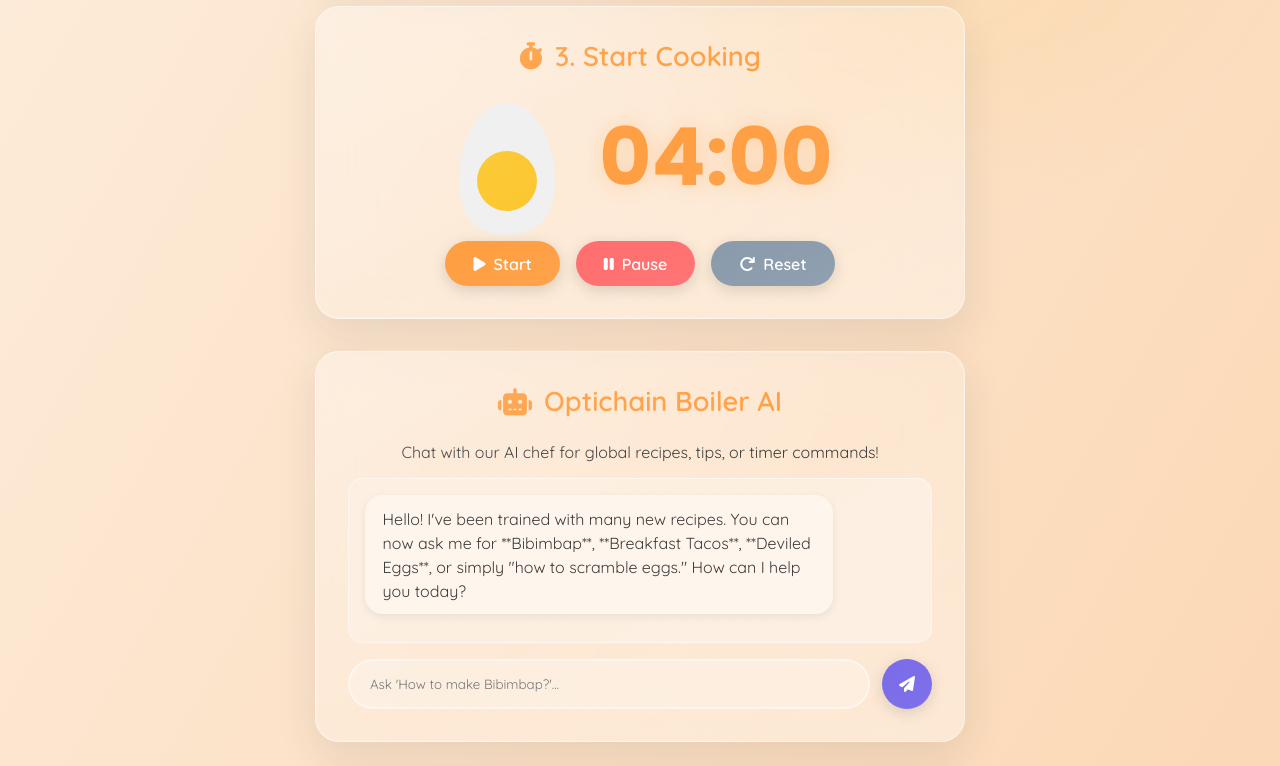
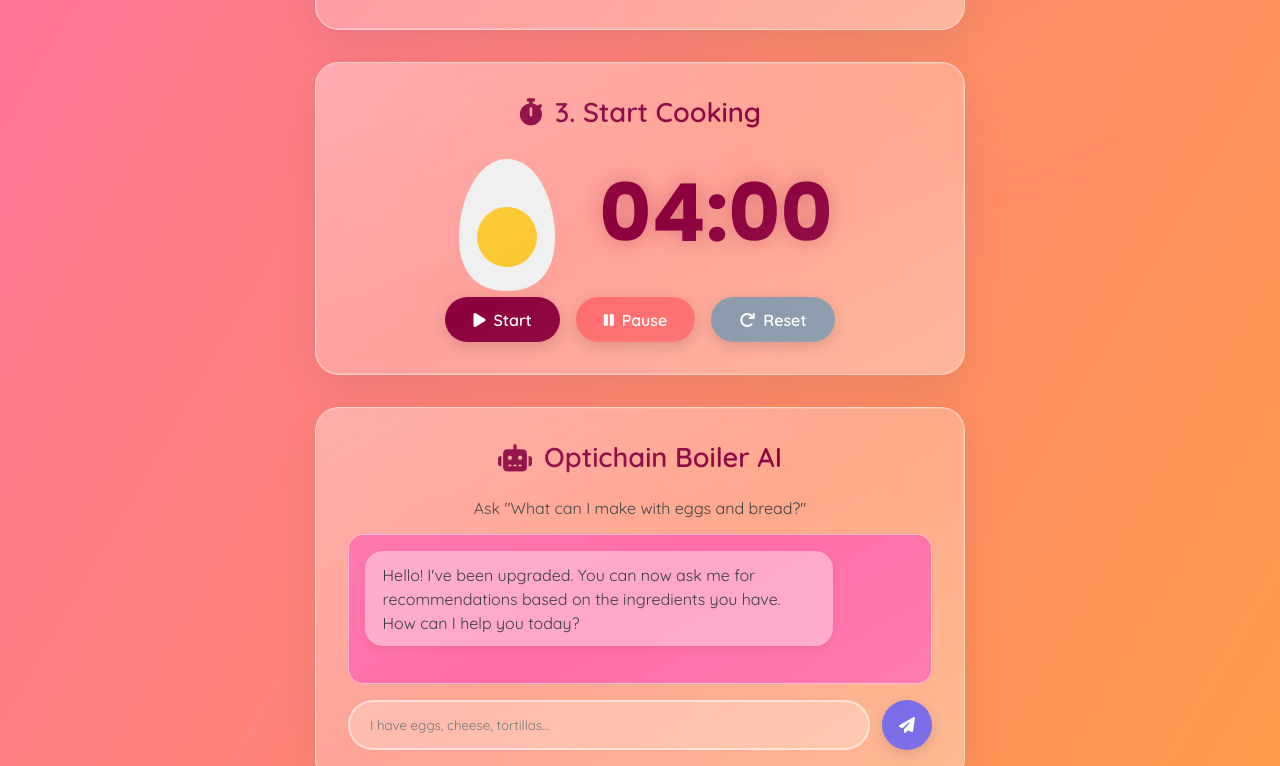
Before and after one commit to cozytustudios/Boil-Master-, a plain HTML site: page index.html in a window 1280 px wide. Shown: the part 666-1432 px from the top of the page. Drawn offline with Linux system fonts and the light colour scheme.

Commit message:
Update index.html

```diff
--- a/index.html
+++ b/index.html
@@ -9,11 +9,11 @@
     <link href="https://fonts.googleapis.com/css2?family=Poppins:wght@300;400;500;600;700&family=Quicksand:wght@400;500;600;700&display=swap" rel="stylesheet">
     <style>
         :root {
-            --primary-color: #ff9f43; /* Default Orange */
+            --primary-color: #8c003d; /* Default Orange */
             --secondary-color: #feca57;
             --accent-color: #ff6b6b;
-            --background-start: #fdefe0;
-            --background-end: #fbd6b1;
+            --background-start:#ff6da7;
+            --background-end: #ff9f3f;
             --text-color: #3d3d3d;
             --card-bg: rgba(255, 255, 255, 0.25); /* More transparent */
             --card-shadow: rgba(45, 52, 54, 0.1);
@@ -80,7 +80,24 @@
 
         header { text-align: center; margin-bottom: 2rem; animation: fadeIn 1s ease-out; }
         h1 { font-family: 'Poppins', sans-serif; font-size: clamp(2.2rem, 6vw, 3.2rem); margin-bottom: 0.25rem; font-weight: 700; text-shadow: 0 2px 15px rgba(0,0,0,0.1);}
-        .tagline { font-size: clamp(1rem, 3.5vw, 1.2rem); opacity: 0.8; }
+        .tagline { font-size: clamp(1rem, 3.5vw, 1.2rem); opacity: 0.8; margin-bottom: 1rem; }
+
+        .egg-master-btn {
+            background-color: var(--primary-color);
+            color: white;
+            padding: 10px 25px;
+            border-radius: 50px;
+            text-decoration: none;
+            font-weight: 600;
+            box-shadow: 0 4px 15px rgba(0,0,0, 0.15);
+            transition: all 0.2s ease-in-out;
+            display: inline-block;
+        }
+
+        .egg-master-btn:hover {
+            transform: translateY(-3px);
+            box-shadow: 0 6px 20px color-mix(in srgb, var(--primary-color) 40%, #000);
+        }
 
         .card {
             background: var(--card-bg);
@@ -261,6 +278,7 @@
         <header>
             <h1>Ultimate Egg Boiler Pro</h1>
             <p class="tagline">Perfect eggs, intelligently timed, with a world of recipes at your fingertips.</p>
+            <a href="1.html" class="egg-master-btn">Egg Master</a>
         </header>
 
         <!-- Settings Card -->
@@ -323,14 +341,14 @@
         <!-- AI Chat Card -->
         <div class="card" id="aiBoiler">
             <h2 class="section-title"><i class="fas fa-robot"></i>Optichain Boiler AI</h2>
-            <p style="text-align:center;">Chat with our AI chef for global recipes, tips, or timer commands!</p>
+            <p style="text-align:center;">Ask "What can I make with eggs and bread?"</p>
             <div class="ai-response" id="aiResponse">
                 <div class="ai-message ai-message-content">
-                    Hello! I've been trained with many new recipes. You can now ask me for **Bibimbap**, **Breakfast Tacos**, **Deviled Eggs**, or simply "how to scramble eggs." How can I help you today?
+                    Hello! I've been upgraded. You can now ask me for recommendations based on the ingredients you have. How can I help you today?
                 </div>
             </div>
             <div class="ai-input-container">
-                <input type="text" id="aiInput" placeholder="Ask 'How to make Bibimbap?'...">
+                <input type="text" id="aiInput" placeholder="I have eggs, cheese, tortillas...">
                 <button id="sendAiBtn" aria-label="Send message to AI"><i class="fas fa-paper-plane"></i></button>
             </div>
         </div>
@@ -411,105 +429,61 @@ document.addEventListener('DOMContentLoaded', () => {
 
     const EggData = {
         recipes: {
-            // --- NEW RECIPES FROM LOVEANDLEMONS.COM ---
+            // --- AI DATA ENHANCED WITH INGREDIENTS ---
             scrambledeggs: {
                 name: "Perfect Scrambled Eggs",
                 keywords: ["scrambled", "scramble", "fluffy"],
+                ingredients: ["egg", "milk", "butter"],
                 description: "A breakfast classic. Making them is easy, but a few simple tricks take them from good to great!",
                 details: `<strong>Ingredients:</strong><ul><li>2 large Eggs</li><li>2 tsp Milk (optional)</li><li>1/2 tbsp Butter</li><li>Salt and freshly ground black pepper</li></ul><strong>Instructions:</strong><ol><li>Lightly whisk the eggs, milk (if using), salt, and pepper.</li><li>Melt the butter in a small nonstick skillet over medium-low heat.</li><li>Pour in the egg mixture. Let cook for a few seconds without stirring.</li><li>Gently pull the eggs across the pan with a spatula until large, soft curds form.</li><li>Remove from the heat when they are still slightly moist. They will continue to cook. Serve immediately.</li></ol>`
             },
-            sunnysideup: {
-                name: "Sunny-Side-Up Eggs",
-                keywords: ["sunny side up", "fried egg", "runny yolk"],
-                description: "The perfect fried egg with a beautiful, runny yolk and fully cooked whites.",
-                details: `<strong>Ingredients:</strong><ul><li>1 tbsp Olive Oil or Butter</li><li>2 large Eggs</li><li>Salt and freshly ground black pepper</li></ul><strong>Instructions:</strong><ol><li>Heat oil or butter in a skillet over medium-low heat.</li><li>Crack the eggs into the pan, being careful not to break the yolks.</li><li>Cook for 2 to 3 minutes, until the whites are set.</li><li>For a gentler cook, you can cover the pan for the last minute to help steam the tops of the whites.</li><li>Season with salt and pepper and serve.</li></ol>`
-            },
-            poachedeggs: {
-                name: "How to Poach an Egg",
-                keywords: ["poached", "poach"],
-                description: "Master the art of poaching for a healthy and elegant egg preparation.",
-                details: `<strong>Ingredients:</strong><ul><li>1 large Egg</li><li>1 tsp White Vinegar (optional, but helps)</li></ul><strong>Instructions:</strong><ol><li>Bring a pot of water to a simmer (not a rolling boil). Add a splash of vinegar.</li><li>Crack an egg into a small bowl.</li><li>Stir the water to create a gentle vortex. Carefully slide the egg into the center.</li><li>Cook for about 3-4 minutes for a runny yolk and set whites.</li><li>Remove with a slotted spoon and gently pat dry.</li></ol>`
+             shakshuka: {
+                name: "Shakshuka",
+                keywords: ["shakshuka", "middle east", "north africa", "poached"],
+                 ingredients: ["egg", "onion", "pepper", "garlic", "tomato", "tomato sauce"],
+                description: "A delicious dish of eggs poached in a flavorful tomato and pepper sauce.",
+                details: `<strong>Ingredients:</strong><ul><li>1 tbsp Olive Oil</li><li>1 large Onion, chopped</li><li>1 red Bell Pepper, chopped</li><li>3 cloves Garlic, minced</li><li>1 tsp Cumin & Paprika</li><li>1 (28-ounce) can Crushed Tomatoes</li><li>6 large Eggs</li><li>Feta cheese and Parsley for garnish</li></ul><strong>Instructions:</strong><ol><li>Heat oil in a large skillet. Sauté onion and bell pepper until soft.</li><li>Stir in garlic and spices. Pour in tomatoes, season, and simmer for 10 minutes.</li><li>Make small wells in the sauce and crack an egg into each one.</li><li>Cover and cook for 5-8 minutes, until egg whites are set but yolks are runny.</li><li>Garnish and serve with crusty bread.</li></ol>`
             },
             avocadotoast: {
                 name: "Avocado Toast with Egg",
                 keywords: ["avocado toast", "toast"],
+                ingredients: ["egg", "bread", "avocado", "toast"],
                 description: "A popular, satisfying, and nutritious breakfast or lunch.",
                 details: `<strong>Ingredients:</strong><ul><li>1 slice good-quality Bread, toasted</li><li>1/2 Avocado</li><li>1 Egg, cooked your favorite way</li><li>Salt, pepper, and red pepper flakes to taste</li></ul><strong>Instructions:</strong><ol><li>Mash the avocado with a fork and spread it on the toast.</li><li>Season with salt and pepper.</li><li>Top with a sunny-side-up, poached, or fried egg.</li><li>Sprinkle with red pepper flakes if desired.</li></ol>`
             },
             breakfasttacos: {
                 name: "Breakfast Tacos",
                 keywords: ["breakfast tacos", "taco"],
+                ingredients: ["egg", "tortilla", "salsa", "avocado", "cheese", "taco"],
                 description: "A fun, flavorful, and satisfying breakfast dish that’s easy to customize.",
                 details: `<strong>Ingredients:</strong><ul><li>4 small Corn or Flour Tortillas</li><li>4 Eggs, scrambled</li><li>Toppings: salsa, avocado, cheese, cilantro</li></ul><strong>Instructions:</strong><ol><li>Warm the tortillas in a dry skillet or microwave.</li><li>Prepare scrambled eggs.</li><li>Assemble the tacos by filling each tortilla with eggs and your desired toppings.</li></ol>`
-            },
-            breakfastburrito: {
-                name: "Breakfast Burrito",
-                keywords: ["breakfast burrito", "burrito"],
-                description: "A hearty, portable breakfast packed with eggs, potatoes, and other delicious fillings.",
-                details: `<strong>Ingredients:</strong><ul><li>1 large Flour Tortilla</li><li>2 Eggs, scrambled</li><li>1/4 cup cooked Potato, diced</li><li>1/4 cup cooked Black Beans</li><li>Shredded cheese and salsa</li></ul><strong>Instructions:</strong><ol><li>Warm the tortilla. Layer the cheese, eggs, potatoes, and beans down the center.</li><li>Top with salsa. Fold in the sides of the tortilla, then tightly roll it up.</li><li>You can grill it in a pan for a minute per side to seal it and make it crispy.</li></ol>`
-            },
-             migas: {
-                name: "Migas",
-                keywords: ["migas", "tex-mex", "tortilla strips"],
-                description: "A traditional Tex-Mex breakfast of eggs scrambled with crispy tortilla strips and veggies.",
-                details: `<strong>Ingredients:</strong><ul><li>3 Corn Tortillas, cut into strips</li><li>2 tbsp Olive Oil</li><li>2 Eggs, whisked</li><li>1/4 Onion, chopped</li><li>1 Jalapeño, chopped</li><li>Toppings: Cotija cheese, cilantro, avocado</li></ul><strong>Instructions:</strong><ol><li>Heat oil in a skillet and fry the tortilla strips until crisp. Remove and set aside.</li><li>Sauté the onion and jalapeño in the same pan until soft.</li><li>Return half the tortilla strips to the pan. Pour over the eggs and scramble until just set.</li><li>Serve topped with the remaining crispy strips and other toppings.</li></ol>`
-            },
-            eggsalad: {
-                name: "Best Egg Salad",
-                keywords: ["egg salad", "salad sandwich"],
-                description: "A classic, creamy, and flavorful egg salad, perfect for sandwiches or lettuce wraps.",
-                details: `<strong>Ingredients:</strong><ul><li>6 Hard-Boiled Eggs, peeled and chopped</li><li>1/4 cup Mayonnaise</li><li>1 tsp Dijon Mustard</li><li>2 tbsp chopped Celery</li><li>2 tbsp chopped Red Onion</li><li>Salt and pepper</li></ul><strong>Instructions:</strong><ol><li>In a medium bowl, stir together the mayonnaise, mustard, celery, red onion, salt, and pepper.</li><li>Gently fold in the chopped hard-boiled eggs.</li><li>Serve chilled. Fantastic on a sandwich with lettuce and tomato!</li></ol>`
             },
             deviledeggs: {
                 name: "Deviled Eggs",
                 keywords: ["deviled eggs", "appetizer", "party food"],
+                 ingredients: ["egg", "mayonnaise", "mustard", "vinegar"],
                 description: "A classic party appetizer that's always a crowd-pleaser.",
                 details: `<strong>Ingredients:</strong><ul><li>6 Hard-Boiled Eggs</li><li>3 tbsp Mayonnaise</li><li>1 tsp Dijon Mustard</li><li>1 tsp White Vinegar</li><li>Paprika, for garnish</li></ul><strong>Instructions:</strong><ol><li>Halve the hard-boiled eggs lengthwise. Remove the yolks and place them in a small bowl.</li><li>Mash the yolks with a fork. Mix in the mayonnaise, mustard, and vinegar until smooth. Season with salt and pepper.</li><li>Pipe or spoon the yolk mixture back into the egg white halves.</li><li>Garnish with a sprinkle of paprika.</li></ol>`
             },
              bibimbap: {
                 name: "Bibimbap (Korean Mixed Rice)",
                 keywords: ["bibimbap", "korean", "rice bowl"],
+                 ingredients: ["egg", "rice", "spinach", "carrot", "mushroom", "gochujang"],
                 description: "A signature Korean dish. The name translates to 'mixed rice with meat and assorted vegetables.'",
                 details: `<strong>Ingredients:</strong><ul><li>1 cup cooked Rice</li><li>Assorted vegetables (spinach, carrots, mushrooms), sautéed</li><li>A sunny-side-up Egg</li><li>Gochujang (Korean chili paste) to taste</li><li>Sesame oil</li></ul><strong>Instructions:</strong><ol><li>Place the hot cooked rice in a bowl.</li><li>Artfully arrange the sautéed vegetables on top of the rice.</li><li>Place a freshly cooked sunny-side-up egg in the center.</li><li>Serve with gochujang and a drizzle of sesame oil. Mix everything together before eating.</li></ol>`
             },
-            friedrice: {
-                name: "Egg Fried Rice",
-                keywords: ["fried rice", "chinese", "takeout"],
-                description: "A takeout classic that’s easy to make at home. The key is using day-old, chilled rice.",
-                details: `<strong>Ingredients:</strong><ul><li>2 cups cooked and chilled Rice</li><li>1 tbsp Sesame Oil</li><li>2 Eggs, whisked</li><li>1 cup frozen Peas and Carrots</li><li>2 cloves Garlic, minced</li><li>2 tbsp Soy Sauce</li></ul><strong>Instructions:</strong><ol><li>Heat oil in a large skillet or wok. Add garlic and cook until fragrant.</li><li>Push the garlic aside and pour in the eggs, scrambling them.</li><li>Add the rice and vegetables, breaking up any clumps. Stir-fry for 3-5 minutes.</li><li>Stir in the soy sauce. Serve immediately.</li></ol>`
-            },
-            // --- UPDATED AND EXISTING RECIPES ---
             frittata: {
                 name: "Italian Frittata",
                 keywords: ["frittata", "italian", "crustless", "quiche", "baked"],
+                 ingredients: ["egg", "milk", "cream", "cheese", "veggie", "spinach", "sausage"],
                 description: "A versatile Italian egg-based dish similar to a crustless quiche, filled with your choice of ingredients.",
                 details: `<strong>Ingredients:</strong><ul><li>8 large Eggs</li><li>1/4 cup Milk or Cream</li><li>1/2 cup Grated Parmesan Cheese</li><li>2 cups of Fillings (e.g., cooked veggies, sausage, spinach)</li><li>1 tbsp Olive Oil</li></ul><strong>Instructions:</strong><ol><li>Preheat oven to 375°F (190°C).</li><li>Whisk eggs, milk, cheese, salt, and pepper.</li><li>In an oven-safe skillet, sauté your fillings.</li><li>Pour egg mixture over the fillings. Cook on stovetop for 3-5 minutes until edges set.</li><li>Transfer to oven and bake for 10-15 minutes until set.</li></ol>`
-            },
-            shakshuka: {
-                name: "Shakshuka",
-                keywords: ["shakshuka", "middle east", "north africa", "poached"],
-                description: "A delicious dish of eggs poached in a flavorful tomato and pepper sauce.",
-                details: `<strong>Ingredients:</strong><ul><li>1 tbsp Olive Oil</li><li>1 large Onion, chopped</li><li>1 red Bell Pepper, chopped</li><li>3 cloves Garlic, minced</li><li>1 tsp Cumin & Paprika</li><li>1 (28-ounce) can Crushed Tomatoes</li><li>6 large Eggs</li><li>Feta cheese and Parsley for garnish</li></ul><strong>Instructions:</strong><ol><li>Heat oil in a large skillet. Sauté onion and bell pepper until soft.</li><li>Stir in garlic and spices. Pour in tomatoes, season, and simmer for 10 minutes.</li><li>Make small wells in the sauce and crack an egg into each one.</li><li>Cover and cook for 5-8 minutes, until egg whites are set but yolks are runny.</li><li>Garnish and serve with crusty bread.</li></ol>`
-            },
-            huevosrancheros: {
-                name: "Huevos Rancheros",
-                keywords: ["huevos rancheros", "mexican", "rancher", "fried", "tortilla"],
-                description: "Fried eggs served on corn tortillas and smothered in a tomato-chili sauce.",
-                details: `<strong>Ingredients:</strong><ul><li>4 Corn Tortillas</li><li>4 Eggs</li><li>1 (15-ounce) can Fire-Roasted Tomatoes</li><li>1/2 Onion, chopped</li><li>1 Jalapeño, minced</li><li>Toppings: beans, avocado, cotija cheese</li></ul><strong>Instructions:</strong><ol><li>Make the sauce: Sauté onion and jalapeño, add tomatoes and simmer.</li><li>Lightly fry tortillas and set aside. Fry eggs to your liking.</li><li>To serve, place tortillas on a plate, top with eggs, and spoon sauce over them.</li></ol>`
-            },
-            menemen: {
-                name: "Menemen (Turkey)",
-                keywords: ["menemen", "turkish", "scrambled", "tomato"],
-                description: "A traditional Turkish dish of eggs scrambled with tomatoes, peppers, and spices.",
-                details: `<strong>Ingredients:</strong><ul><li>4 Eggs, lightly beaten</li><li>4 ripe Tomatoes, grated</li><li>2 Green Bell Peppers, chopped</li><li>1 large Onion, chopped</li><li>2 tbsp Olive Oil</li></ul><strong>Instructions:</strong><ol><li>In a pan, sauté onion and peppers until very soft.</li><li>Add tomatoes and spices, and cook until a thick sauce forms.</li><li>Pour in the beaten eggs. Cook, stirring gently, until softly set but still moist.</li><li>Serve immediately in the pan with bread.</li></ol>`
             }
         },
         tips: [
             "For fluffier scrambled eggs, whisk them vigorously for a full minute to incorporate more air.",
-            "Use day-old, chilled rice for the best fried rice. Fresh rice has too much moisture and will steam instead of fry.",
             "A splash of vinegar in your poaching water helps the egg whites coagulate faster, leading to a neater shape.",
-            "For easier peeling, use eggs that are a week or two old. The membrane is less attached to the shell.",
-            "To prevent the green ring around hard-boiled yolks, cool the eggs immediately in an ice bath after cooking."
+            "For easier peeling, use eggs that are a week or two old. The membrane is less attached to the shell."
         ],
         donenessKeywords: {
             soft: ["soft", "runny", "dippy", "4-min"],
@@ -613,12 +587,32 @@ document.addEventListener('DOMContentLoaded', () => {
     const getAIResponse = (query) => {
         query = query.toLowerCase().replace(/[^a-zA-Z0-9\s-]/g, '').trim();
 
-        // AI Recommendation Engine
-        if (query.includes("recommend") || query.includes("suggest") || query.includes("inspire") || query.includes("what should i make")) {
-            const recipeKeys = Object.keys(EggData.recipes);
-            const randomKey = recipeKeys[Math.floor(Math.random() * recipeKeys.length)];
-            const recommendedRecipe = EggData.recipes[randomKey];
-            return `Feeling adventurous? I recommend you try <strong>${recommendedRecipe.name}</strong>. ${recommendedRecipe.description} Would you like the full recipe?`;
+        // --- NEW: Ingredient-based recommendation logic ---
+        const ingredientTriggers = ["i have", "i've got", "i got", "with", "and"];
+        if (ingredientTriggers.some(trigger => query.includes(trigger))) {
+            let bestMatch = null;
+            let maxMatchCount = 0;
+
+            Object.values(EggData.recipes).forEach(recipe => {
+                let currentMatchCount = 0;
+                recipe.ingredients.forEach(ingredient => {
+                    // Check for singular and plural forms for better matching
+                    if (query.includes(ingredient) || query.includes(ingredient + 's')) {
+                        currentMatchCount++;
+                    }
+                });
+
+                if (currentMatchCount > maxMatchCount) {
+                    maxMatchCount = currentMatchCount;
+                    bestMatch = recipe;
+                }
+            });
+
+            if (bestMatch && maxMatchCount > 1) { // Require at least 2 ingredients for a confident match
+                return `Based on your ingredients, you could make <strong>${bestMatch.name}</strong>! ${bestMatch.description} Ask me for the full recipe if that sounds good.`;
+            } else {
+                 return "That's a good start! If you tell me more about what you have, I can give you a better recommendation. For example, 'I have eggs, cheese, and tortillas.'";
+            }
         }
 
         // Timer command check
@@ -633,13 +627,7 @@ document.addEventListener('DOMContentLoaded', () => {
             }
         }
 
-        // List all recipes command
-        if (query.includes("list all") || query.includes("show all") || query.includes("all recipes")) {
-            const recipeList = Object.values(EggData.recipes).map(r => `<li>${r.name}</li>`).join('');
-            return `I have a lot of recipes in my database! Here are some of them: <ul>${recipeList}</ul> You can ask me for details on any of them!`;
-        }
-
-        // Recipe keyword check (improved)
+        // Recipe keyword check
         for (const key in EggData.recipes) {
             const recipe = EggData.recipes[key];
             if (recipe.keywords.some(keyword => query.includes(keyword))) {
@@ -657,7 +645,7 @@ document.addEventListener('DOMContentLoaded', () => {
             return "Hello there! What amazing egg dish can I help you with today? Feel free to ask me for a recipe or a cooking tip.";
         }
 
-        return `I'm not familiar with that. My knowledge base has expanded! Try asking me for 'Breakfast Tacos', 'how to poach an egg', or 'list all recipes' to see what I can do.`;
+        return "I'm not quite sure about that. You can ask me for a recipe like 'shakshuka', or tell me what ingredients you have so I can recommend something!";
     };
 
     const handleAIQuery = () => {
@@ -697,7 +685,6 @@ document.addEventListener('DOMContentLoaded', () => {
         document.body.classList.toggle('dark-mode');
     });
 
-    // Customization Panel Toggle
     UIElements.hideCustomizationBtn.addEventListener('click', () => {
         UIElements.customizationContent.classList.toggle('is-hidden');
     });
```
